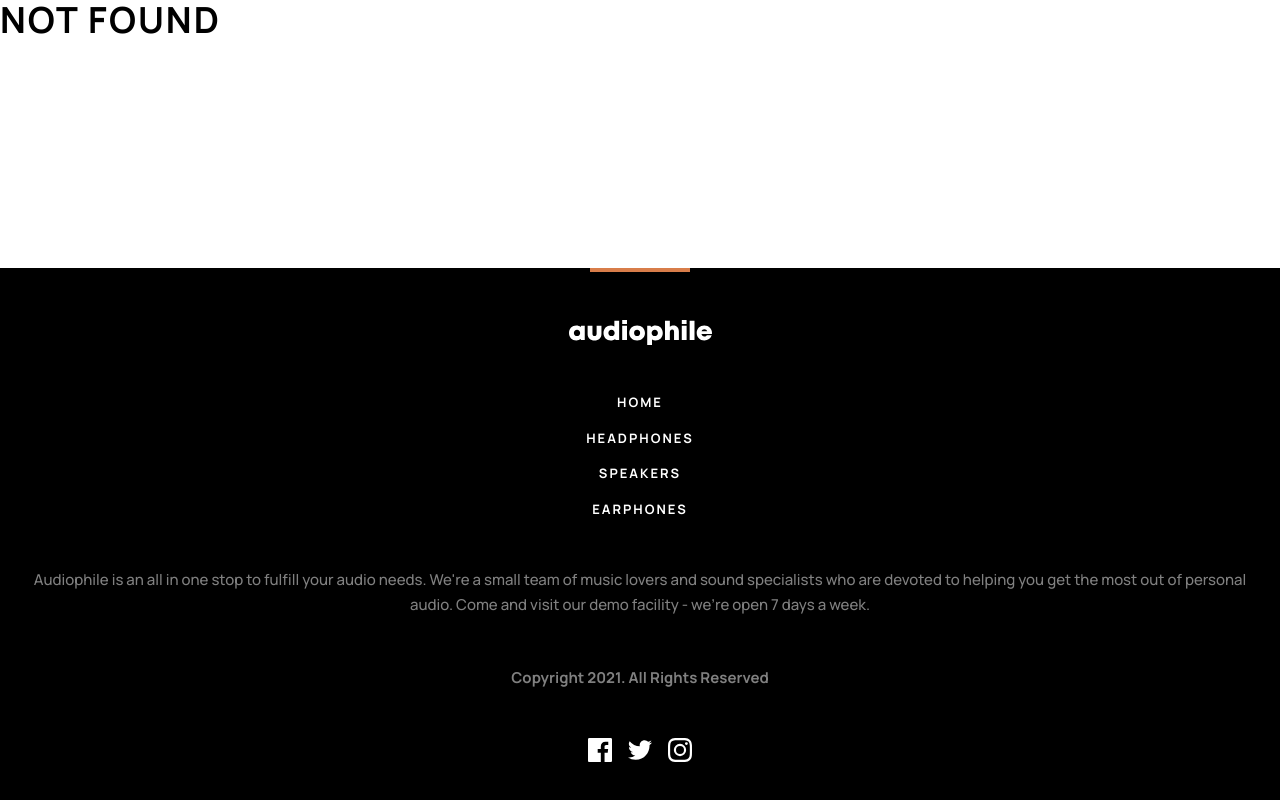
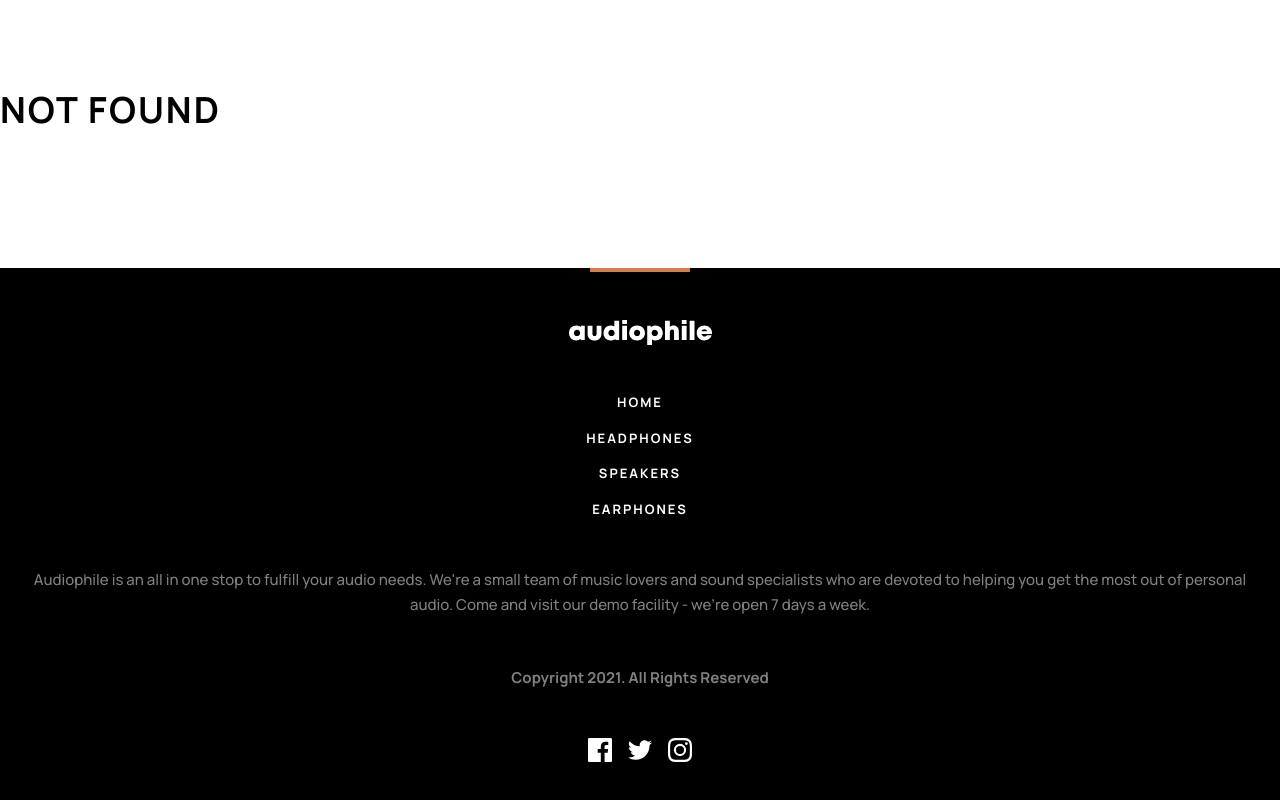
Before and after one commit to Patrick-Dolan/audiophile-ecommerce-website, a React (Vite) app: page / in a window 1280 px wide. Built offline with nearby package versions, Linux system fonts and the light colour scheme.

Commit message:
add Navbar spacer and ProductDetails component

```diff
--- a/src/App.jsx
+++ b/src/App.jsx
@@ -1,17 +1,25 @@
-import { Routes, Route } from "react-router-dom";
+import { Routes, Route, useLocation } from "react-router-dom";
 import Navbar from "./components/navigation/Navbar";
 import HomePage from "./components/pages/HomePage";
 import Footer from "./components/shared/Footer";
+import ProductDetailsPage from "./components/pages/ProductDetailsPage";
 
 function App() {
+  const location = useLocation();
+  const NavbarSpacer = () => (
+    location.pathname !== "/audiophile-ecommerce-website/" && <div className="min-h-22.5"></div>
+  );
+
   return (
     <div className="flex flex-col min-h-screen">
       <header>
         <Navbar />
+        <NavbarSpacer />
       </header>
       <main className="flex-grow overflow-auto">
         <Routes>
           <Route path="/audiophile-ecommerce-website/" element={<HomePage />} />
+          <Route path="/audiophile-ecommerce-website/product/:id" element={<ProductDetailsPage />} />
           <Route path="/audiophile-ecommerce-website/category/headphones" element={<h1>headphones</h1>} />
           <Route path="/audiophile-ecommerce-website/category/speakers" element={<h1>speakers</h1>} />
           <Route path="/audiophile-ecommerce-website/category/earphones" element={<h1>earphones</h1>} />
```
